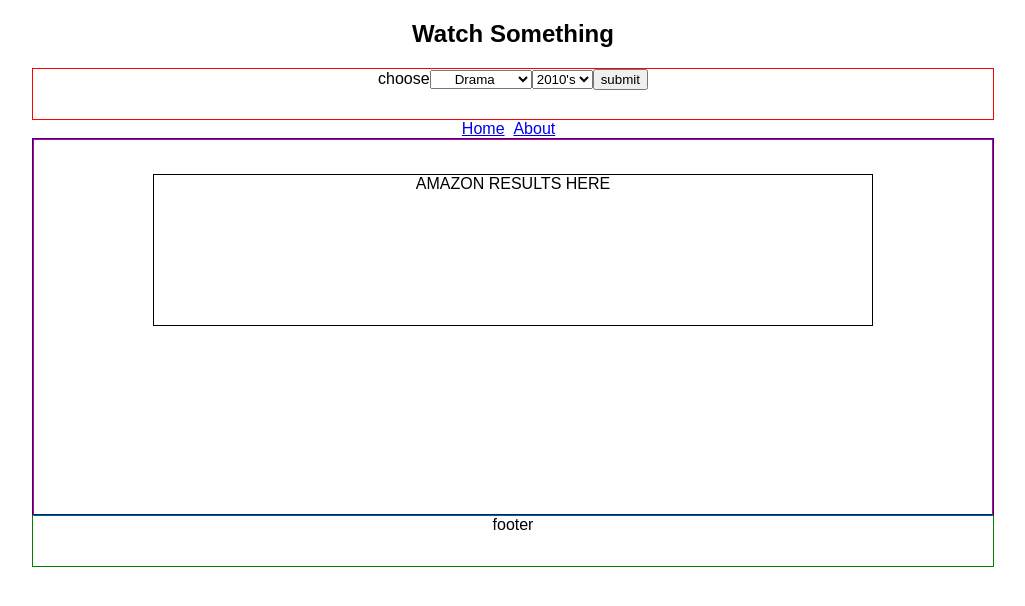
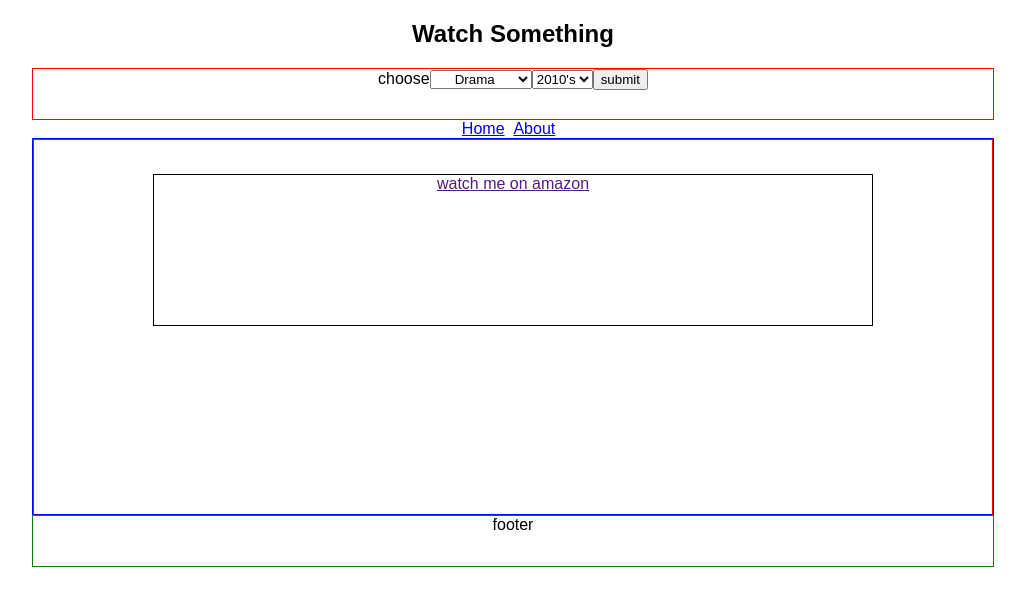
Before and after one commit to unit57/watch_something, a React (Create React App) app in the folder watchsomething-app/watchsomething-app/: page /watchme in a window 1280 px wide. Shown: the top 606 px of the page, without its empty margins (127-1152 px from the left). Built offline with nearby package versions, Linux system fonts and the light colour scheme.

Commit message:
amazon links conencted based on movie choices

```diff
--- a/watchsomething-app/watchsomething-app/src/App.js
+++ b/watchsomething-app/watchsomething-app/src/App.js
@@ -20,7 +20,8 @@ class App extends Component {
 
 		this.state = {
 			threeMovies: [],
-			selectedMovie: []
+			selectedMovie: [],
+			amazonMovie:[]
 		}
 
 		// bind
@@ -51,9 +52,17 @@ class App extends Component {
 	}
 
 	handleSelectMovieClick(index) {
-		console.log('click')
+
 		this.setState({
 			selectedMovie: this.state.threeMovies[index]
+		})
+		axios.get(`https://ericproject4wsapi.herokuapp.com/getMovieLink/${this.state.threeMovies[index].title}`)
+		.then((res) => {
+			this.setState({
+				amazonMovie: res.data.things[0]
+			})
+
+			console.log(res.data.things[0])
 		})
 	}
 
@@ -66,7 +75,7 @@ class App extends Component {
 	/* Selected movie to selected movie component */
 	selectedMoviePageComponent = () => {
 		return (
-			<SelectedMoviePage movie={this.state.selectedMovie} />
+			<SelectedMoviePage movie={this.state.selectedMovie} amazonMovie={this.state.amazonMovie}/>
 			)
 		};
 
--- a/watchsomething-app/watchsomething-app/src/components/selectedMoviePage.js
+++ b/watchsomething-app/watchsomething-app/src/components/selectedMoviePage.js
@@ -10,7 +10,7 @@ class selectedMoviePage extends Component {
 	  			<p>{this.props.movie.overview}</p>
 
 	          	<div id="amazonResults">
-	          	 AMAZON RESULTS HERE
+	          	 <a href={this.props.amazonMovie}>watch me on amazon</a>
 	          	</div>
 
           	</div>
```
